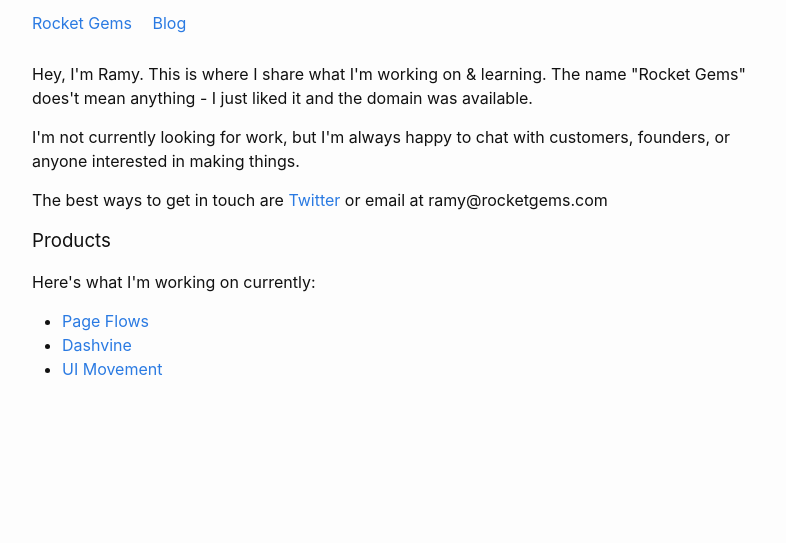
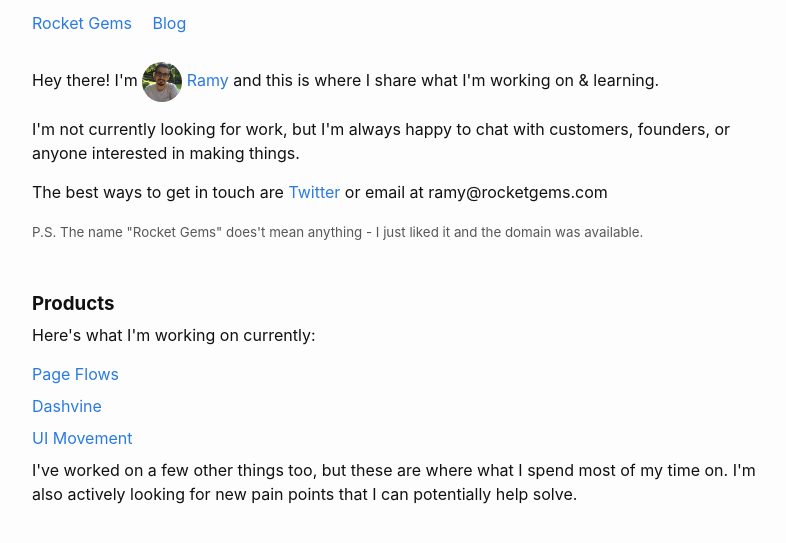
Before and after one commit to ramykhuffash/ramykhuffash.github.io, a Jekyll site: the page built from index.md, in a window 1280 px wide. Shown: the top 543 px of the page, without its empty margins (238-1024 px from the left). Built offline with Jekyll 4.4.1, drawn with Linux system fonts in a browser that asks for light colours.

Commit message:
more updates

```diff
--- a/_config.yml
+++ b/_config.yml
@@ -26,6 +26,12 @@
   - jekyll-feed
   - jekyll-seo-tag
 
+defaults:
+  - scope:
+      path: "assets/images"
+    values:
+      image: true
+
 # Exclude from processing.
 # The following items will not be processed, by default. Create a custom list
 # to override the default setting.
--- a/_layouts/home.html
+++ b/_layouts/home.html
@@ -3,15 +3,19 @@
 ---
 
 <div class="home">
-    <p>Hey, I'm Ramy. This is where I share what I'm working on & learning. The name "Rocket Gems" does't mean anything - I just liked it and the domain was available.</p>
+    <p>Hey there! I'm <a href="https://twitter.com/ramykhuffash" target="_blank"><img src="/assets/images/ramy.jpg" width="40" height="40" style="border-radius: 100%;" /> Ramy</a> and this is where I share what I'm working on & learning.</p>
     <p>I'm not currently looking for work, but I'm always happy to chat with customers, founders, or anyone interested in making things.</p>
     <p>The best ways to get in touch are <a href="https://twitter.com/ramykhuffash" target="_blank">Twitter</a> or email at ramy@rocketgems.com</p>
+    <p class="text-muted"><small>P.S. The name "Rocket Gems" does't mean anything - I just liked it and the domain was available.</small></p>
 
-    <h3>Products</h3>
-    <p>Here's what I'm working on currently:</p>
-    <ul>
-        <li><a href="https://pageflows.com" target="_blank">Page Flows</a></li>
-        <li><a href="https://dashvine.com" target="_blank">Dashvine</a></li>
-        <li><a href="https://uimovement.com" target="_blank">UI Movement</a></li>
-    </ul>
+    <div style="padding: 2rem 0;">
+        <h3 style="margin-bottom: 0.3rem;"><strong>Products</strong></h3>
+        <p>Here's what I'm working on currently:</p>
+        <ul class="list-unstyled">
+            <li><a href="https://pageflows.com" target="_blank">Page Flows</a></li>
+            <li><a href="https://dashvine.com" target="_blank">Dashvine</a></li>
+            <li><a href="https://uimovement.com" target="_blank">UI Movement</a></li>
+        </ul>
+        <p>I've worked on a few other things too, but these are where what I spend most of my time on. I'm also actively looking for new pain points that I can potentially help solve.</p>
+    </div>
 </div>
--- a/_sass/minima/_layout.scss
+++ b/_sass/minima/_layout.scss
@@ -190,3 +190,15 @@
         vertical-align: middle;
     }
 }
+
+.text-muted{
+    opacity: 0.7;
+}
+
+.list-unstyled{
+    list-style: none;
+    margin: 0;
+    li{
+        margin-bottom: 0.5rem;
+    }
+}
```
Also changed, not shown: assets/images/ramy.jpg (added), 1 other file.
